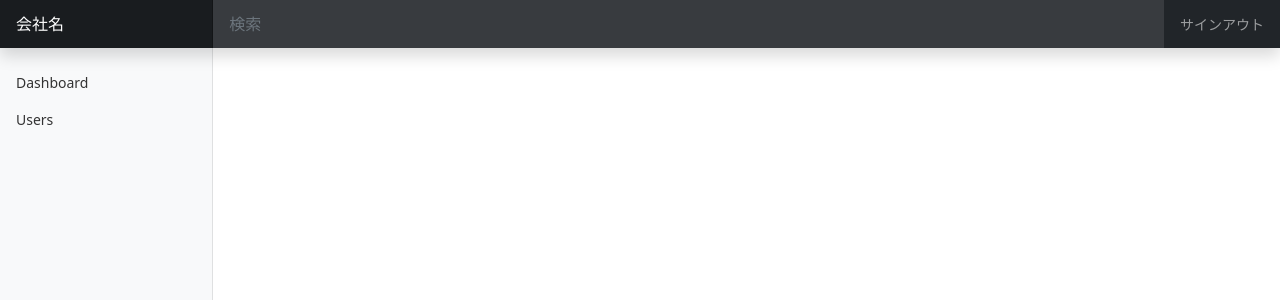
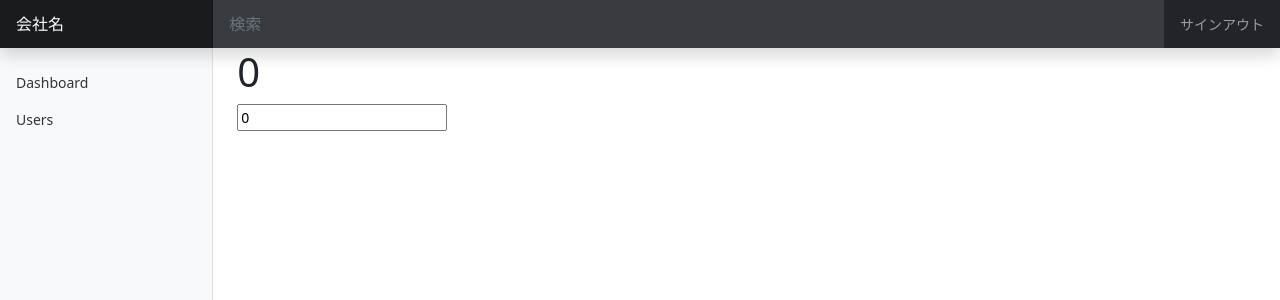
Before and after one commit to yuki0920/company_board_front, a Vue app: page /register in a window 1280 px wide. Shown: the top 300 px of the page. Built offline with nearby package versions, Linux system fonts and the light colour scheme.

Commit message:
Add Register component

```diff
--- /dev/null
+++ b/src/pages/Register.vue
@@ -0,0 +1,19 @@
+<template>
+  <h1>{{count}}</h1>
+  <input type="number" v-model="count">
+</template>
+
+<script>
+// イベントをリッスンするための関数
+import {ref} from 'vue'
+export default {
+  name: "Register",
+  setup() {
+    const count = ref(0);
+
+    return {
+      count
+    }
+  },
+}
+</script>
--- a/src/router/index.ts
+++ b/src/router/index.ts
@@ -1,10 +1,12 @@
 import { createRouter, createWebHistory, RouteRecordRaw } from 'vue-router'
 import Dashboard from '@/pages/Dashboard.vue'
 import Users from '@/pages/Users.vue'
+import Register from '@/pages/Register.vue'
 
 const routes: Array<RouteRecordRaw> = [
   {path: '', component: Dashboard},
-  {path: '/users', component: Users}
+  {path: '/users', component: Users},
+  {path: '/register', component: Register},
 ]
 
 const router = createRouter({
```
